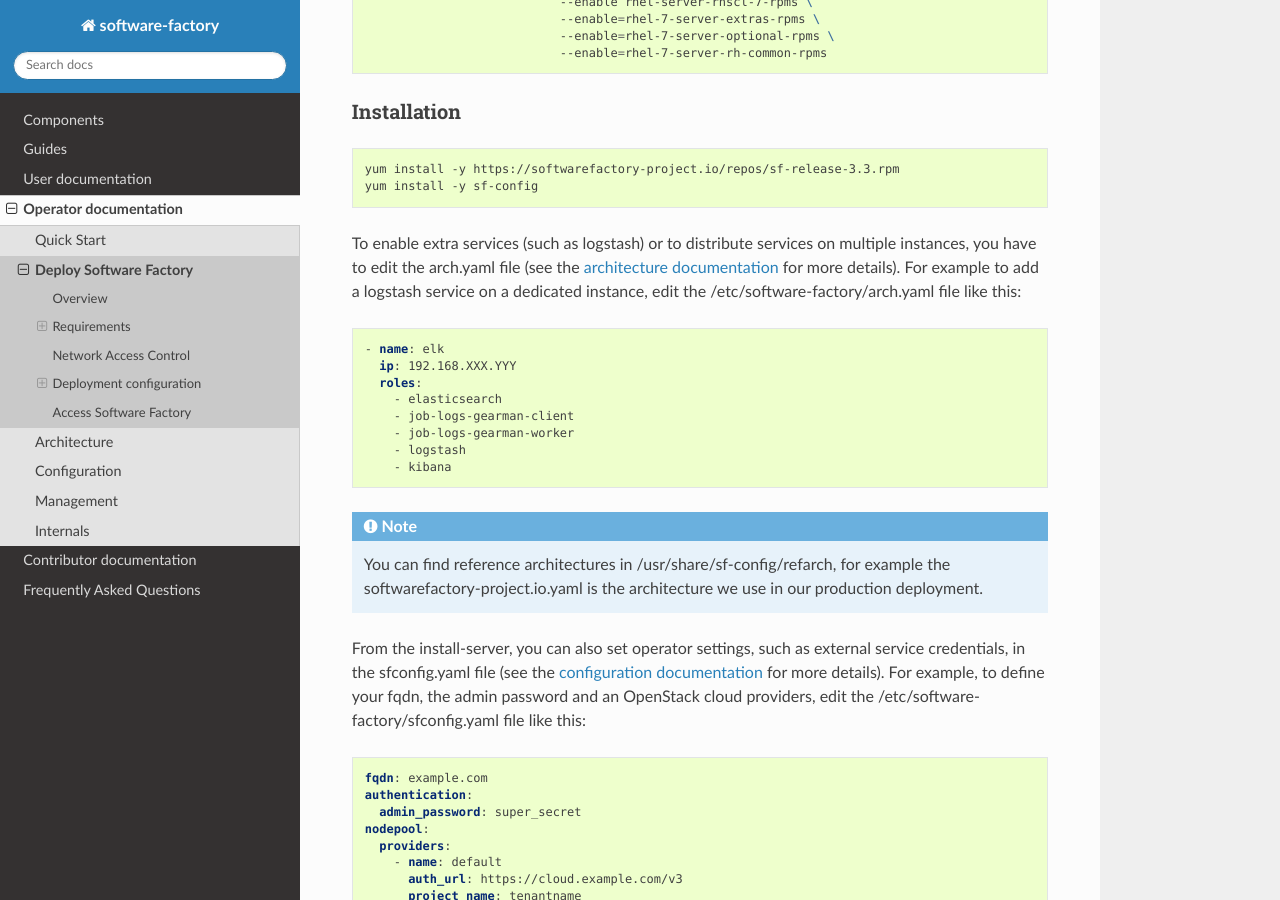
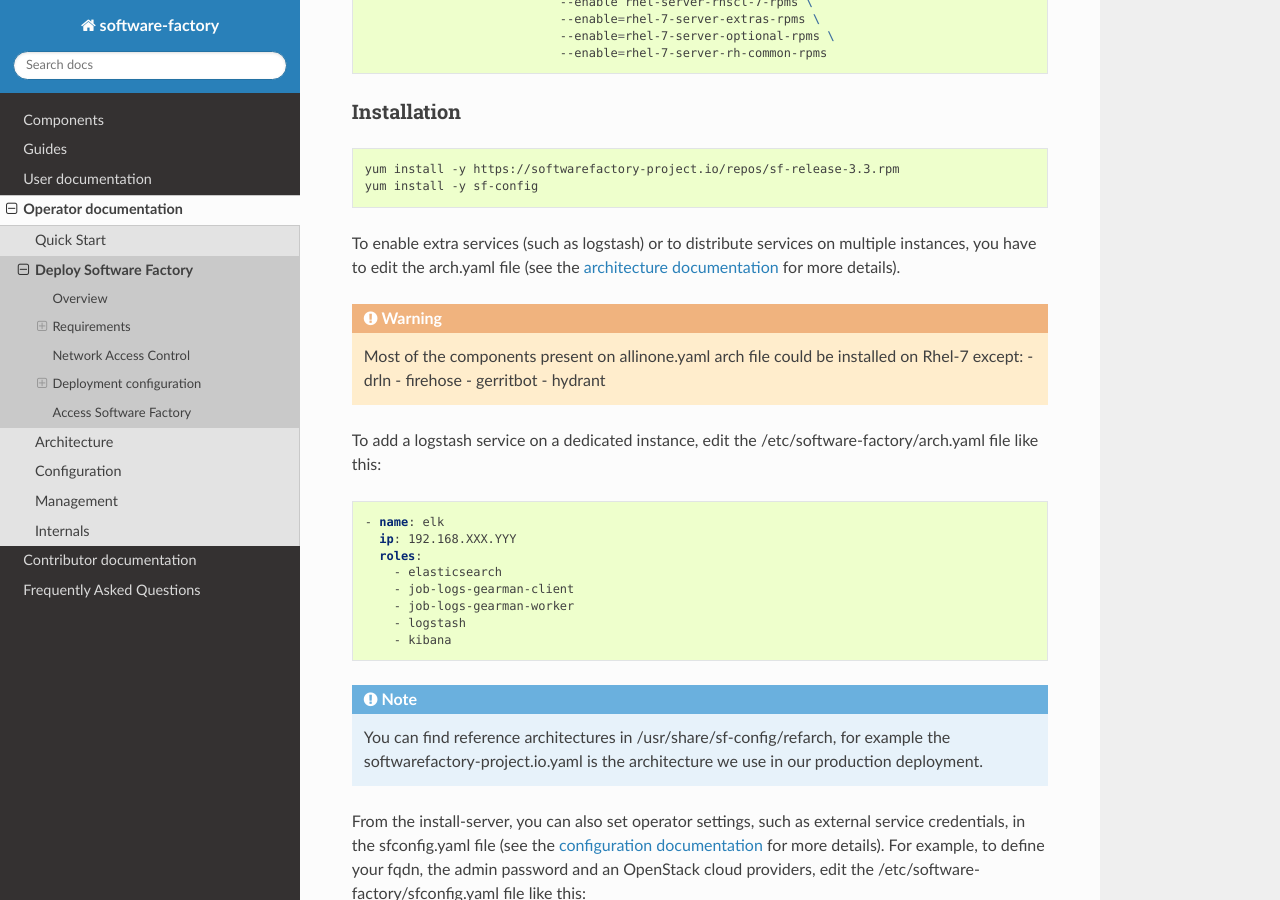
Before and after one commit to softwarefactory-project/sf-docs, a Sphinx documentation site: the page built from docs/operator/deployment.rst, in a window 1280 px wide and 900 px high, scrolled down 2793 px. Built offline with Sphinx 7.4.7 and the Read the Docs theme 2.0.0, drawn with Linux system fonts in a browser that asks for light colours.

Commit message:
rhel: add warning for components which can't be installed
On rhel installation, dependencies for gerritbot and dlrn are not
available.

Change-Id: I62804887f4dd641fb4756ea2e3cfebfc658c9a4a

```diff
--- a/docs/operator/deployment.rst
+++ b/docs/operator/deployment.rst
@@ -137,7 +137,6 @@
 When deploying Software Factory on RHEL, operators should register the system
 and enable repositories on all nodes before running sfconfig.
 
-
 .. code-block:: bash
 
    subscription-manager register --username $rhsm_username
@@ -160,8 +159,18 @@
 To enable extra services (such as logstash) or to distribute services on
 multiple instances, you have to edit the arch.yaml file
 (see the :ref:`architecture documentation<architecture>` for more details).
-For example to add a logstash service on a dedicated instance, edit
-the /etc/software-factory/arch.yaml file like this:
+
+.. warning::
+
+   Most of the components present on allinone.yaml arch file could be installed
+   on Rhel-7 except:
+   - drln
+   - firehose
+   - gerritbot
+   - hydrant
+
+To add a logstash service on a dedicated instance, edit the
+/etc/software-factory/arch.yaml file like this:
 
 .. code-block:: yaml
 
```
